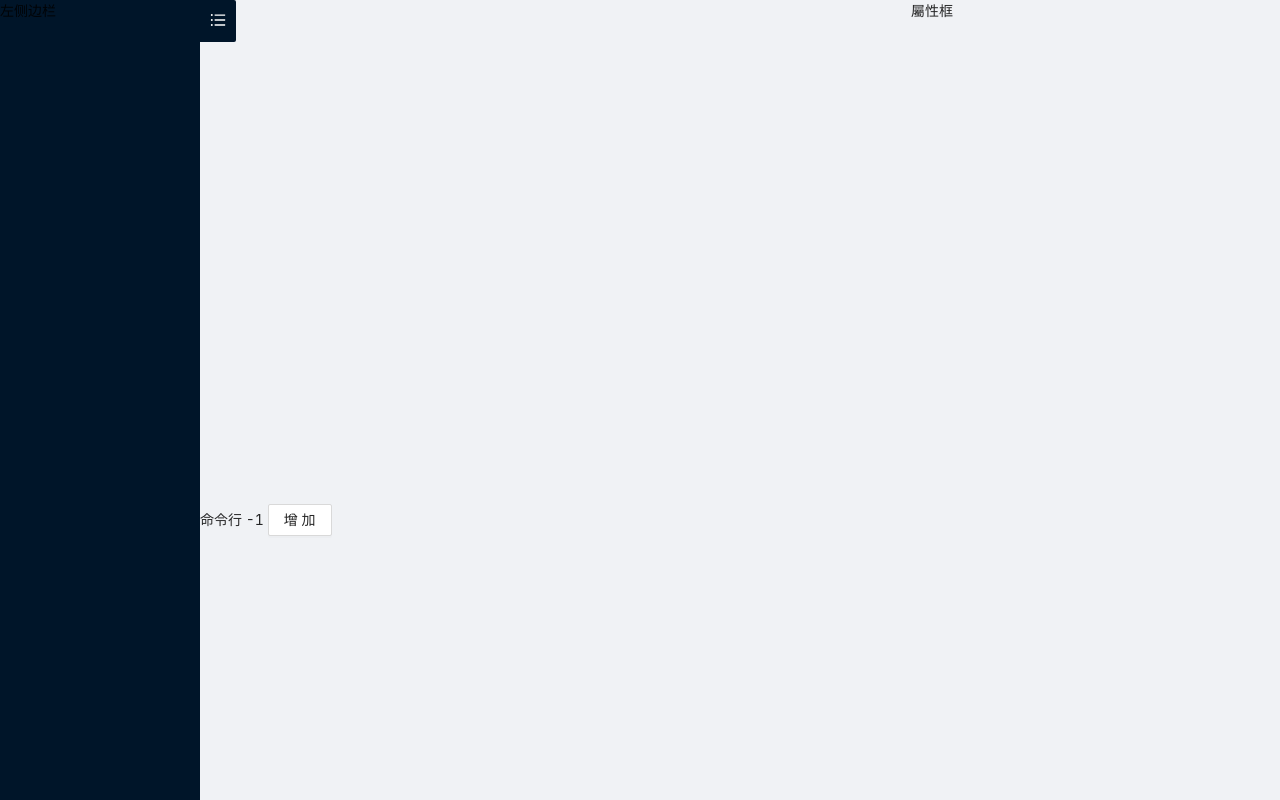
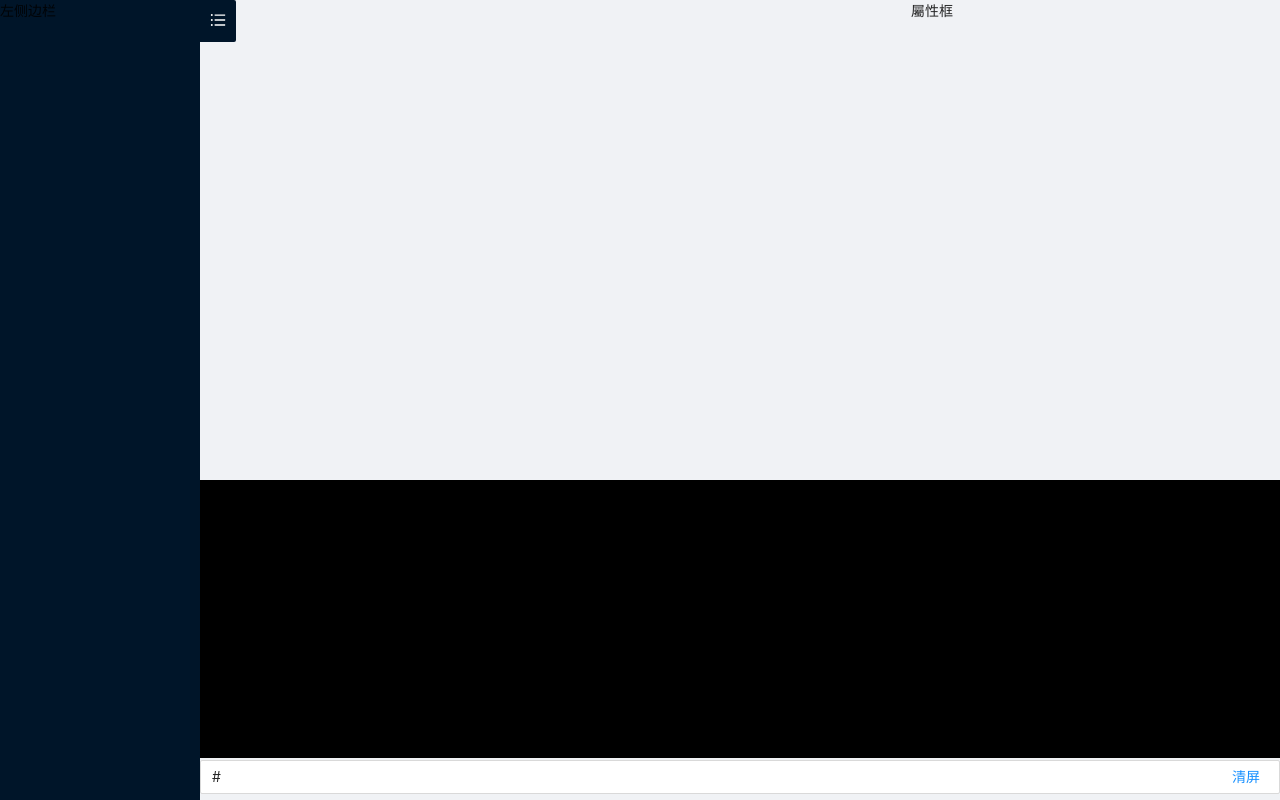
Before and after one commit to mryuanyoung/autonet, a React (Vite) app in the folder frontend/: page / in a window 1280 px wide. Built offline with nearby package versions, Linux system fonts and the light colour scheme.

Commit message:
!1 feat：前端命令行 * feat: 命令行基本完成；待接入后端 * chore: 合并远端

```diff
--- a/frontend/src/App.tsx
+++ b/frontend/src/App.tsx
@@ -1,6 +1,6 @@
 import { useState } from 'react';
 import { Layout } from 'antd';
-import { AppContext } from '@hooks/AppContext';
+import { AppContext, Context } from '@hooks/AppContext';
 import Canvas from '@components/Canvas';
 import AttrubutionBox from '@components/AttributionBox';
 import CommandLine from '@components/CommandLine';
@@ -10,18 +10,28 @@ const { Sider, Content } = Layout;
 
 function App() {
 
-  const [state, setState] = useState(-1);
+  const [state, setState] = useState<Pick<Context, 'deviceId' | 'fresh'>>({
+    deviceId: -1,
+    fresh: false
+  });
 
   return (
-    <AppContext.Provider value={{ deviceId: state, setDeviceId: setState }}>
+    <AppContext.Provider
+      value={{
+        deviceId: state.deviceId,
+        fresh: state.fresh,
+        setDeviceId: (deviceId) => setState(obj => ({ ...obj, deviceId })),
+        setFresh: () => setState(o => ({...o, fresh: !o.fresh}))
+      }}
+    >
       <Layout style={{ height: '100vh' }}>
         <Sider width={200} collapsible collapsedWidth={0} zeroWidthTriggerStyle={{ top: 0 }} >左侧边栏</Sider>
-        <Layout >
-          <Layout style={{ display: 'flex', flexDirection: 'row', height: '30vh' }}>
+        <Layout style={{ height: '100%' }}>
+          <Layout style={{ display: 'flex', flexDirection: 'row', height: '60%' }}>
             <Content style={{ width: '30vw' }}><Canvas /></Content>
             <Content><AttrubutionBox /></Content>
           </Layout>
-          <Layout>
+          <Layout style={{ height: '40%' }}>
             <Content><CommandLine /></Content>
           </Layout>
         </Layout>
--- /dev/null
+++ b/frontend/src/api/command.ts
@@ -0,0 +1,7 @@
+import { Axios, Response } from '@utils/axios';
+
+export function sendCommandLine(id: number, command: string): Promise<Response<{ rawResult: string }>> {
+  return Axios.post(`/toplogy/${id}/command`, {
+    command
+  })
+}
--- a/frontend/src/components/AttributionBox/index.tsx
+++ b/frontend/src/components/AttributionBox/index.tsx
@@ -1,4 +1,14 @@
+import { useAppContext } from '@hooks/AppContext';
+import { useEffect } from 'react';
+
 function AttrubutionBox() {
+
+  const {fresh} = useAppContext();
+
+  useEffect(() => {
+    console.log('需要更新哦')
+  }, [fresh]);
+
   return (
     <div>屬性框</div>
   )
--- /dev/null
+++ b/frontend/src/components/CommandLine/index.module.css
@@ -0,0 +1,19 @@
+#container{
+  width: 100%;
+  height: 100%;
+}
+
+#textInfo{
+  width: 100%;
+  height: 87%;
+  background-color: black;
+  color: white;
+  padding: 10px;
+  white-space: pre;
+  overflow-y: scroll;
+}
+
+#input{
+  width: 100%;
+  padding-top: 2px;
+}
--- a/frontend/src/components/CommandLine/index.tsx
+++ b/frontend/src/components/CommandLine/index.tsx
@@ -1,11 +1,53 @@
 import { useAppContext } from '@hooks/AppContext';
-import { Button } from 'antd';
+import { sendCommandLine } from '@api/command';
+import style from './index.module.css';
+import { useState, useRef, useEffect, useLayoutEffect } from 'react';
+import { Input, Button } from 'antd';
 
 function CommandLine() {
-  const { deviceId, setDeviceId } = useAppContext();
+  const ref = useRef<HTMLDivElement>(null);
+  const { deviceId } = useAppContext();
+  const [content, setContent] = useState('');
+  const [inputValue, setInputValue] = useState('');
+  const [loading, setLoading] = useState(false);
+
+  useLayoutEffect(() => {
+    ref.current!.scrollTo({ top: ref.current!.scrollHeight });
+  }, [content])
+
+  const handleEnter = async () => {
+    if (!inputValue) return;
+
+    try {
+      setLoading(true);
+      // const res = await sendCommandLine(deviceId, value);
+      // todo 接入后端
+
+      setContent(s => s += inputValue + '\n')
+      setInputValue('');
+      setLoading(false);
+    }
+    catch (err) {
+      console.log(err);
+    }
+  }
 
   return (
-    <div>命令行 {deviceId} <Button onClick={() => setDeviceId(d => d + 1)}>增加</Button></div>
+    <div id={style.container}>
+      <div id={style.textInfo} ref={ref}>
+        {content}
+      </div>
+      <div id={style.input}>
+        <Input
+          prefix="#"
+          suffix={<Button type='link' size='small' onClick={() => setContent('')}>清屏</Button>}
+          onChange={e => setInputValue(e.target.value)}
+          onPressEnter={handleEnter}
+          disabled={loading}
+          value={inputValue}
+        />
+      </div>
+    </div>
   )
 }
 
--- a/frontend/src/hooks/AppContext.tsx
+++ b/frontend/src/hooks/AppContext.tsx
@@ -1,8 +1,17 @@
 import { createContext, useContext, Dispatch, SetStateAction } from 'react';
 
-export const AppContext = createContext({
+export interface Context {
+  deviceId: number,
+  fresh: boolean,
+  setDeviceId: (deviceId: number) => void,
+  setFresh: () => void,
+}
+
+export const AppContext = createContext<Context>({
   deviceId: -1,
-  setDeviceId: function () { } as Dispatch<SetStateAction<number>>
+  fresh: false,
+  setDeviceId: function () { },
+  setFresh: function () { }
 });
 
 export function useAppContext() {
```
Also changed, not shown: frontend/src/utils/axios.ts (line endings or trailing spaces).
